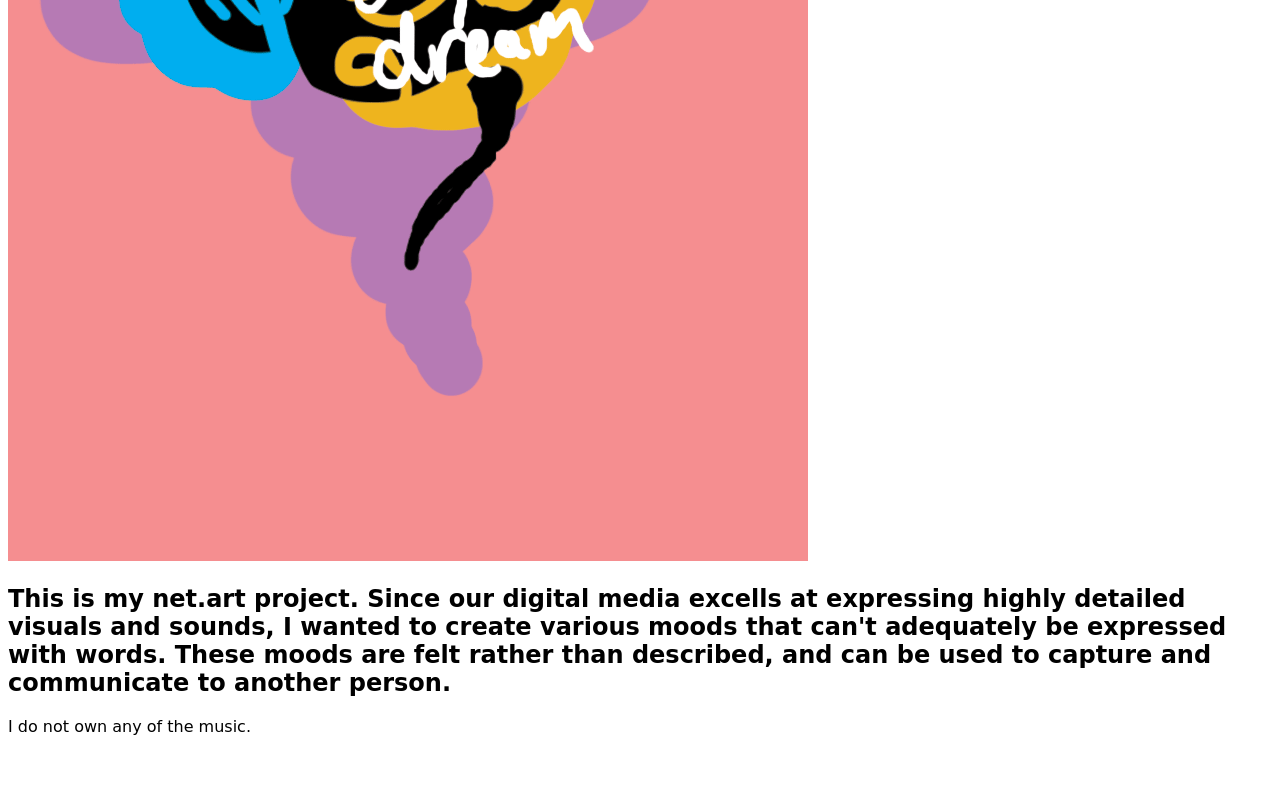
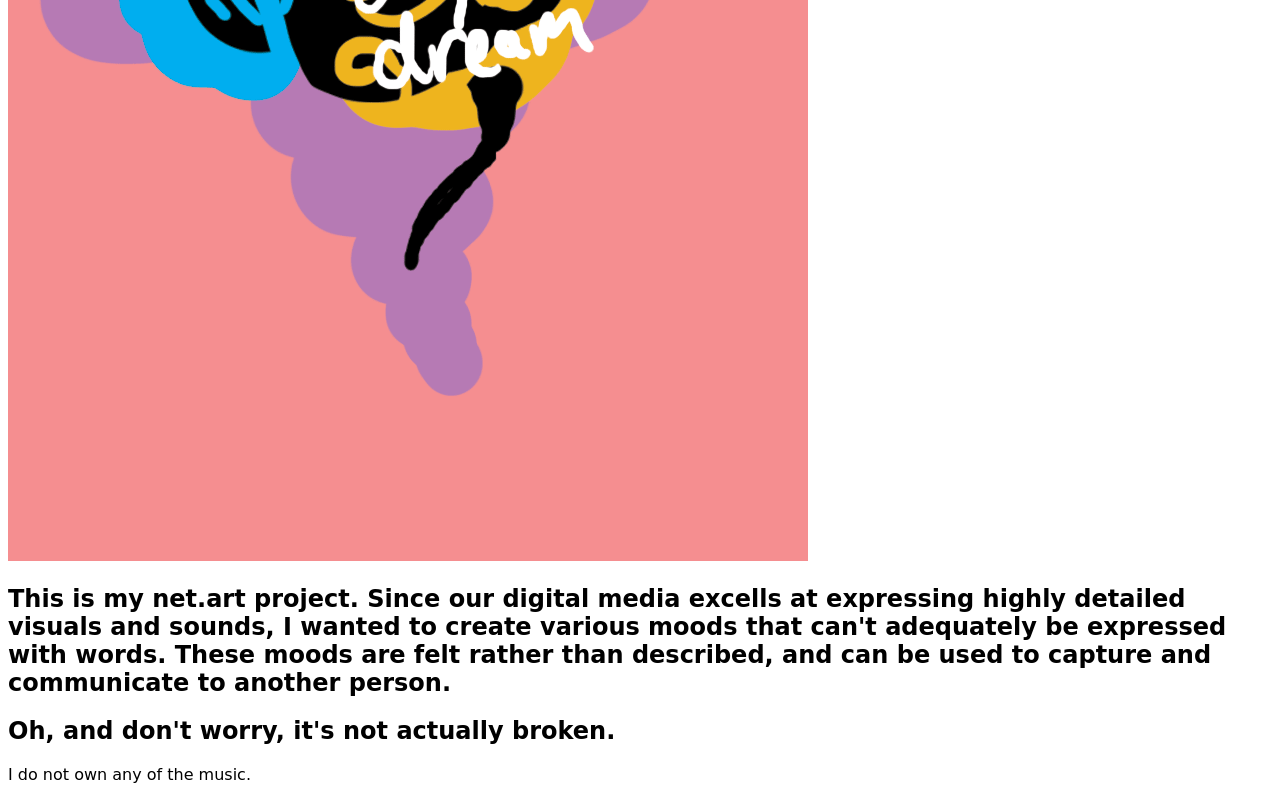
Before and after one commit to arikk/arikk.github.io, a plain HTML site: page start.html in a window 1280 px wide. Shown: the part 558-1358 px from the top of the page. Before the commit the page ends 1310 px from the top, so only its background shows below. Drawn offline with Linux system fonts and the light colour scheme; a web font is replaced by a local one.

Commit message:
Add files via upload

```diff
--- a/start.html
+++ b/start.html
@@ -41,5 +41,7 @@ document.write ('<EMBED src= "' + soundFile + '" hidden=true autostart=true loop
 </map>
 <h2>This is my net.art project. Since our digital media excells at expressing highly detailed visuals and sounds, I wanted to create various moods that can't adequately be expressed with words. These moods are felt rather than described, and can be used to capture and communicate to another person.</h2>
 
+<h2>Oh, and don't worry, it's not actually broken.</h2>
+
 <p>I do not own any of the music.</p>
 </body>
```
